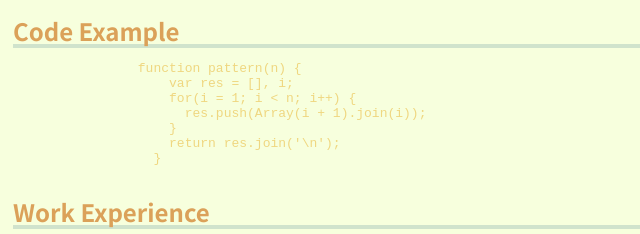
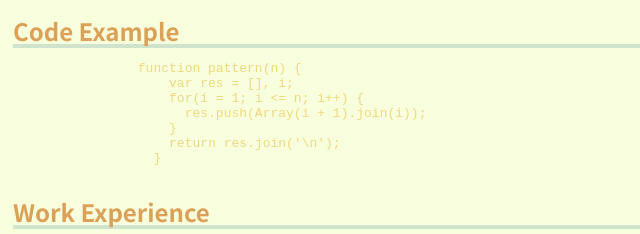
Before and after one commit to Stepa-Kuropatkin/rsschool-cv, a plain HTML site: page index.html in a window 1280 px wide. Shown: the part 697-931 px from the top of the page, 257-897 px from the left. Drawn offline with Linux system fonts and the light colour scheme.

Commit message:
fix: code fix

```diff
--- a/index.html
+++ b/index.html
@@ -63,7 +63,7 @@
       <pre>
                 function pattern(n) {
                     var res = [], i;
-                    for(i = 1; i < n; i++) {
+                    for(i = 1; i <= n; i++) {
                       res.push(Array(i + 1).join(i));
                     }
                     return res.join('\n');
```
